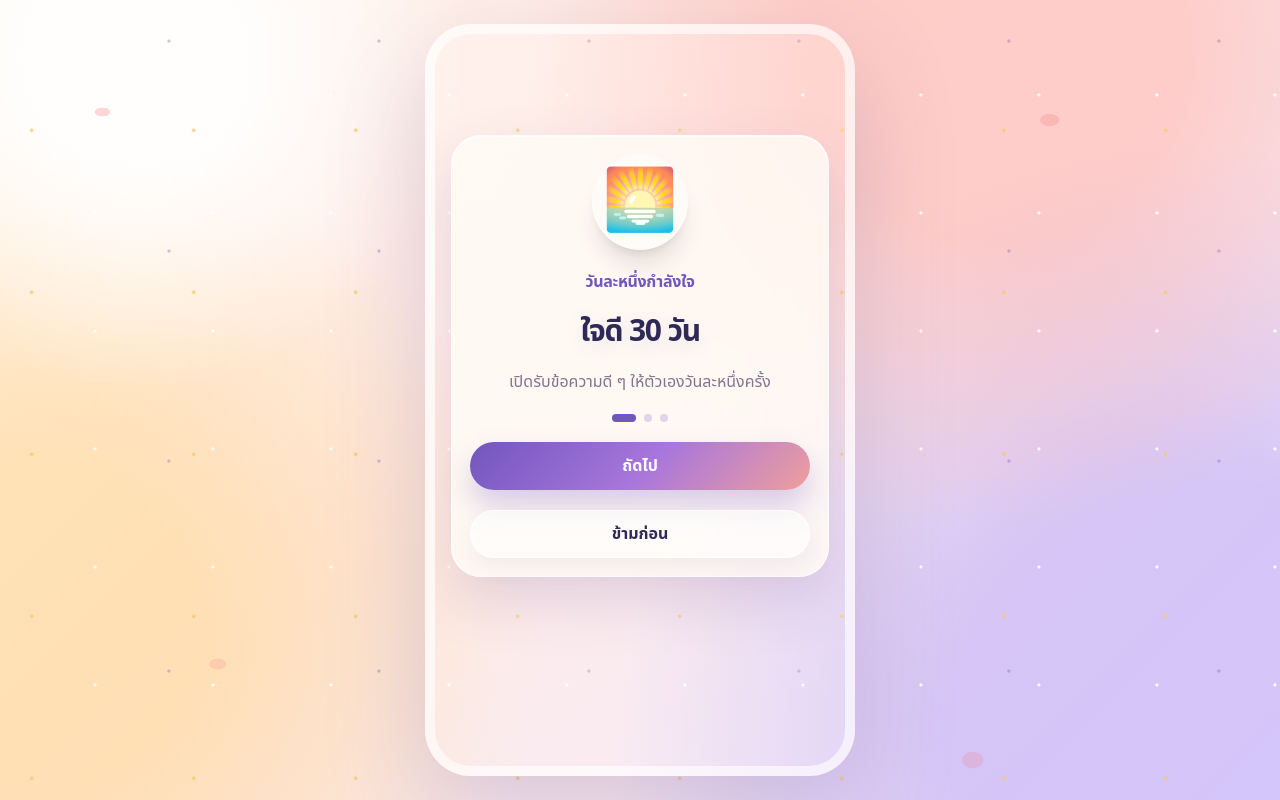
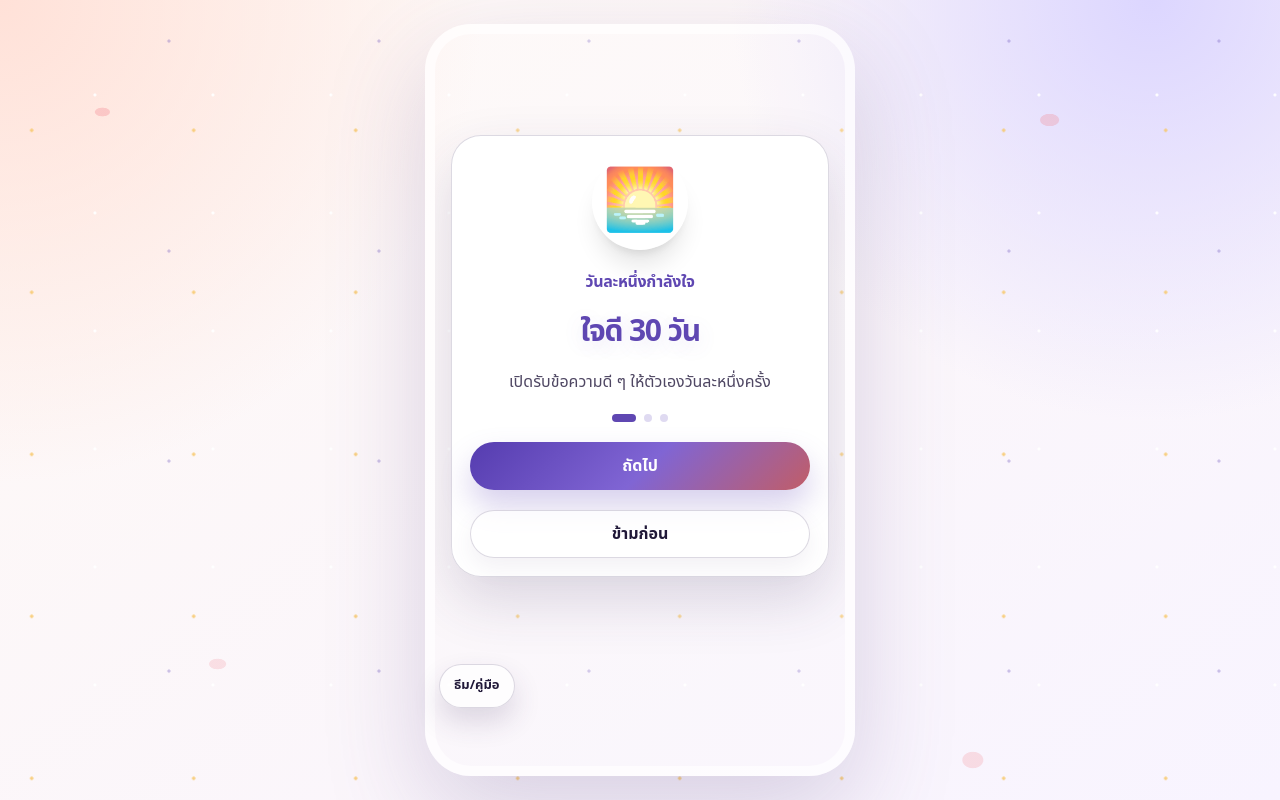
Before and after one commit to Riptwosec-collab/Jaidee-30-day, a Next.js app: page / in a window 1280 px wide. Built offline with nearby package versions, Linux system fonts and the light colour scheme.

Commit message:
Wire global theme control and guide styles

```diff
--- a/src/app/layout.tsx
+++ b/src/app/layout.tsx
@@ -1,6 +1,8 @@
 import type { Metadata, Viewport } from "next";
+import ThemeBridge from "./ThemeBridge";
 import "./globals.css";
 import "./extras.css";
+import "./readability.css";
 
 export const metadata: Metadata = {
   title: "ใจดี 30 วัน",
@@ -18,7 +20,10 @@
 export default function RootLayout({ children }: { children: React.ReactNode }) {
   return (
     <html lang="th">
-      <body>{children}</body>
+      <body>
+        {children}
+        <ThemeBridge />
+      </body>
     </html>
   );
 }
```
